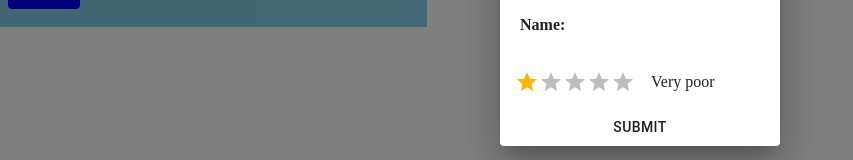
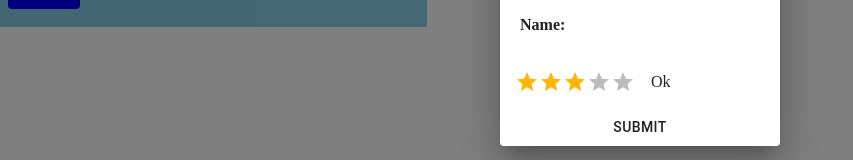
Before and after one commit to Neeraj2001/uber_rating, a React (Create React App) app: page /driver/1 in a window 1280 px wide. Both pictures are taken after a click on the button "END RIDE". Shown: the part 362-522 px from the top of the page, without its empty margins (0-853 px from the left). Built offline with nearby package versions, Linux system fonts and the light colour scheme; no server answers.

Commit message:
cleaned code

```diff
--- a/src/components/DriverProfile.js
+++ b/src/components/DriverProfile.js
@@ -42,7 +42,7 @@ export const DriverProfile = () => {
     const [updateDriverRides] = useMutation(UPDATE_DRIVER_RIDES);
     const [open, setOpen] = React.useState(false);
     const { driverid } = useParams();
-    const [selectedValue, setSelectedValue] = React.useState(1);
+    // const [selectedValue, setSelectedValue] = React.useState(1);
     const navigate = useNavigate();
     const updateCache = (cache, { data }) => {
         const currentValue = cache.readQuery({
@@ -103,12 +103,12 @@ export const DriverProfile = () => {
         updateDriverRides({
             variables: {
                 driverid: driverid,
-                drivertrips: driverdata?.drivertrips + 1 ?? 0,
+                drivertrips: driverdata?.drivertrips + 1,
                 driverrides: JSON.stringify(finaljson),
             },
             update: updateCache
         })
-        setSelectedValue(0);
+        // setSelectedValue(0);
     };
     return <div>
         <Box sx={{ width: '100%' }}>
@@ -136,6 +136,6 @@ export const DriverProfile = () => {
                 </Grid>
             </Grid>
         </Box>
-        <RatingDialog open={open} selectedValue={selectedValue} pickRide={pickRide} type='driver' onClose={handleClose} />
+       {open && <RatingDialog open={open}  pickRide={pickRide} type='driver' onClose={handleClose} />}
     </div>
 }
--- a/src/components/RatingDialog.js
+++ b/src/components/RatingDialog.js
@@ -27,15 +27,15 @@ const labels = {
 };
  const RatingDialog = (props) => {
     const classes = useStyles();
-    const { onClose, selectedValue, pickRide, open, type } = props;
-    const [rating, setRating] = useState(selectedValue ?? 0);
+    const { onClose, pickRide, open, type } = props;
+    const [rating, setRating] = useState(3);
     const [hover, setHover] = React.useState(-1);
     const handleListItemClick = (value) => {
         onClose(value);
     };
 
     return (
-        open && <Dialog aria-labelledby="simple-dialog-title" open={open} >
+         <Dialog aria-labelledby="simple-dialog-title" open={open} >
             <DialogTitle id="simple-dialog-title">Rating</DialogTitle>
             <div className={classes.content}>
                 <h4>Name: {pickRide?.[type==='driver'?'ridername':'drivername']}</h4>
--- a/src/components/RiderProfile.js
+++ b/src/components/RiderProfile.js
@@ -42,7 +42,7 @@ export const RiderProfile = () => {
     const [updateDriverRating] = useMutation(UPDATE_DRIVER_RATINGS);
     const [open, setOpen] = React.useState(false);
     const { riderid } = useParams();
-    const [selectedValue, setSelectedValue] = React.useState(1);
+    // const [selectedValue, setSelectedValue] = React.useState(1);
     const navigate = useNavigate();
     const updateCache = (cache, { data }) => {
         const currentValue = cache.readQuery({
@@ -81,7 +81,7 @@ export const RiderProfile = () => {
             return object.id === pickRide?.driverid;
         });
         const finaljson = (() => {
-            if (index < 0) { rides.push({ id: pickRide?.driverid, name: pickRide?.drivername, rating: value , rides: 1, entry: 1 }); return rides }
+            if (index < 0) { rides.push({ id: pickRide?.driverid, name: pickRide?.drivername, rating: value, rides: 1, entry: 1 }); return rides }
             else return rides.map((obj, ind) => {
                 if (ind === index) {
                     return { ...obj, rating: obj.rating + value, rides: obj.rides + 1, entry: obj.entry + 1 };
@@ -103,12 +103,12 @@ export const RiderProfile = () => {
         updateRiderRides({
             variables: {
                 riderid: riderid,
-                ridertrips: riderdata?.ridertrips + 1 ?? 0,
+                ridertrips: riderdata?.ridertrips + 1,
                 riderrides: JSON.stringify(finaljson),
             },
             update: updateCache
         })
-        setSelectedValue(0);
+        // setSelectedValue(1);
     };
     return <div>
         <Box sx={{ width: '100%' }}>
@@ -132,6 +132,6 @@ export const RiderProfile = () => {
                 </Grid>
             </Grid>
         </Box>
-        <RatingDialog open={open} selectedValue={selectedValue} pickRide={pickRide} type='rider' onClose={handleClose} />
+      { open && <RatingDialog open={open}  pickRide={pickRide} type='rider' onClose={handleClose} />}
     </div>
 }
```
